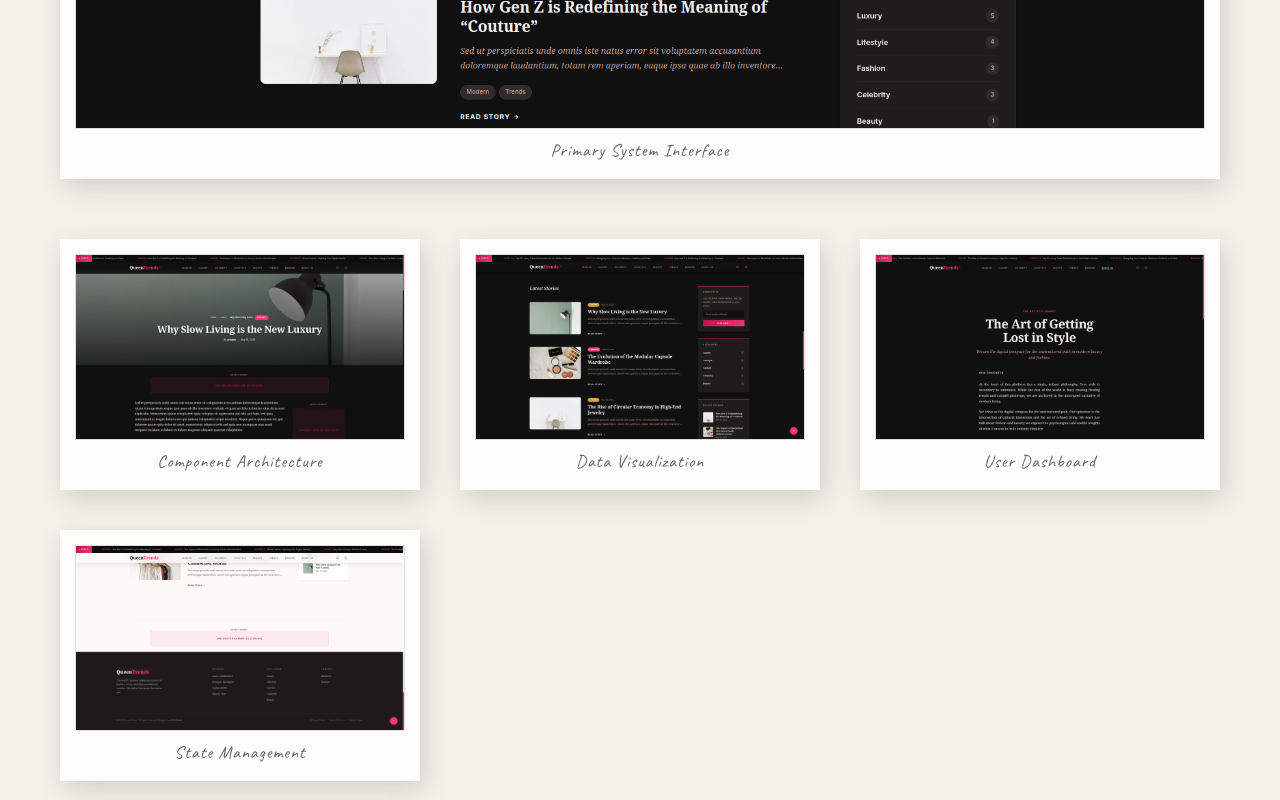
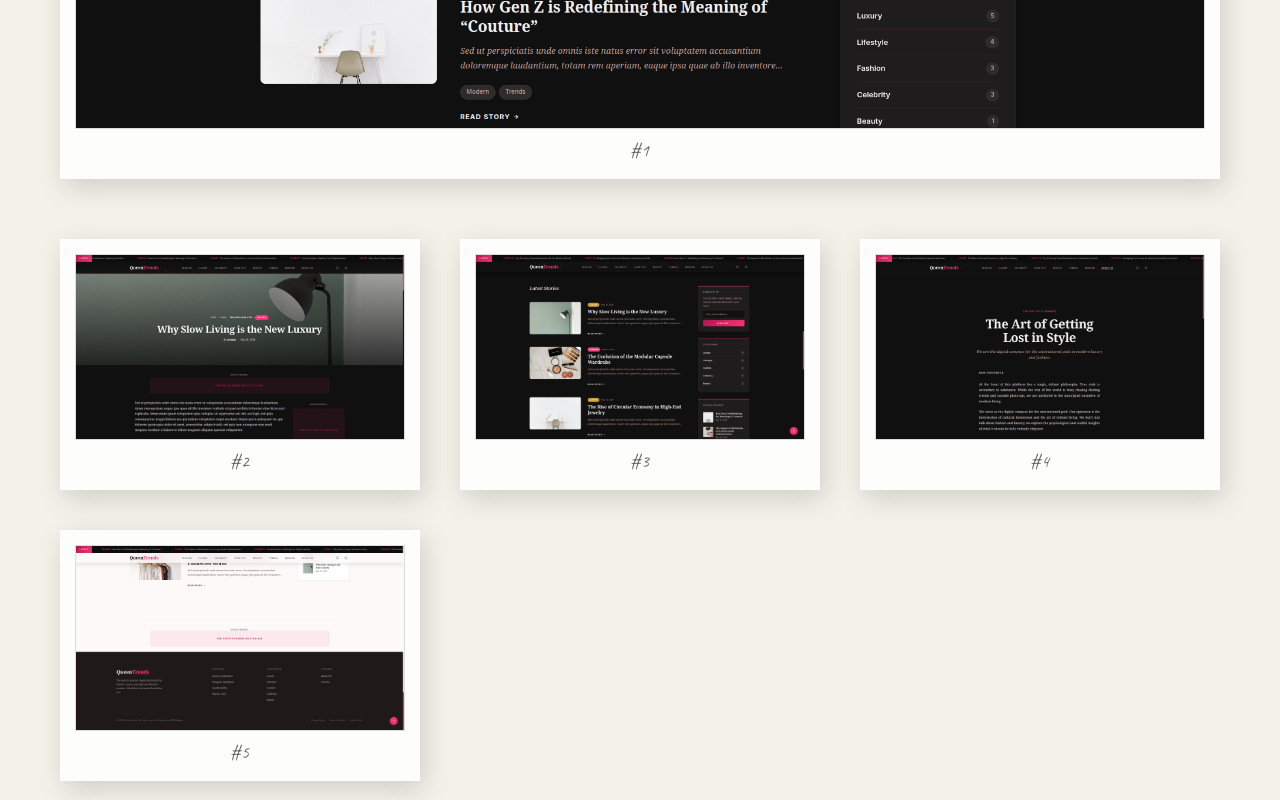
Before and after one commit to armaan-choudhary/armaan-portfolio, a React (Vite) app: page /work/queentrends-theme in a window 1280 px wide. Shown: the part 4200-5000 px from the top of the page. Built offline with nearby package versions, Linux system fonts and the light colour scheme; a web font is replaced by a local one.

Commit message:
Update gallery image captions to numerical order

```diff
--- a/src/pages/ProjectDetail.jsx
+++ b/src/pages/ProjectDetail.jsx
@@ -303,7 +303,7 @@ export default function ProjectDetail() {
                 style={{ transform: 'rotate(-1deg)' }}
               >
                 <img src={project.screenshots[0]} alt={`${project.title} featured view`} />
-                <div className={styles.photoCaption}>Primary System Interface</div>
+                <div className={styles.photoCaption}>#1</div>
               </motion.div>
             </div>
 
@@ -311,12 +311,6 @@ export default function ProjectDetail() {
               <div className={styles.galleryGrid}>
                 {project.screenshots.slice(1).map((src, idx) => {
                   const index = idx + 1;
-                  const captions = [
-                    "Component Architecture",
-                    "Data Visualization",
-                    "User Dashboard",
-                    "State Management"
-                  ];
                   return (
                     <motion.div
                       key={index}
@@ -330,7 +324,7 @@ export default function ProjectDetail() {
                     >
                       <img src={src} alt={`${project.title} screenshot ${index + 1}`} />
                       <div className={styles.photoCaption}>
-                        {captions[idx % captions.length]}
+                        #{index + 1}
                       </div>
                     </motion.div>
                   );
```
